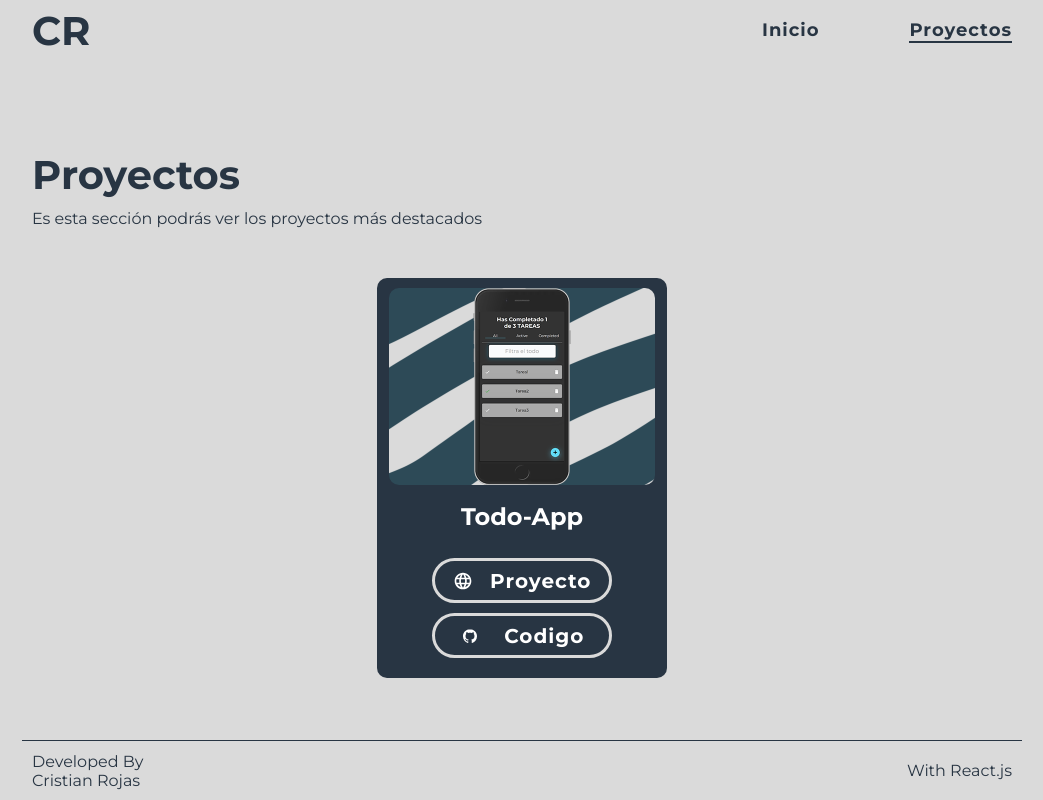
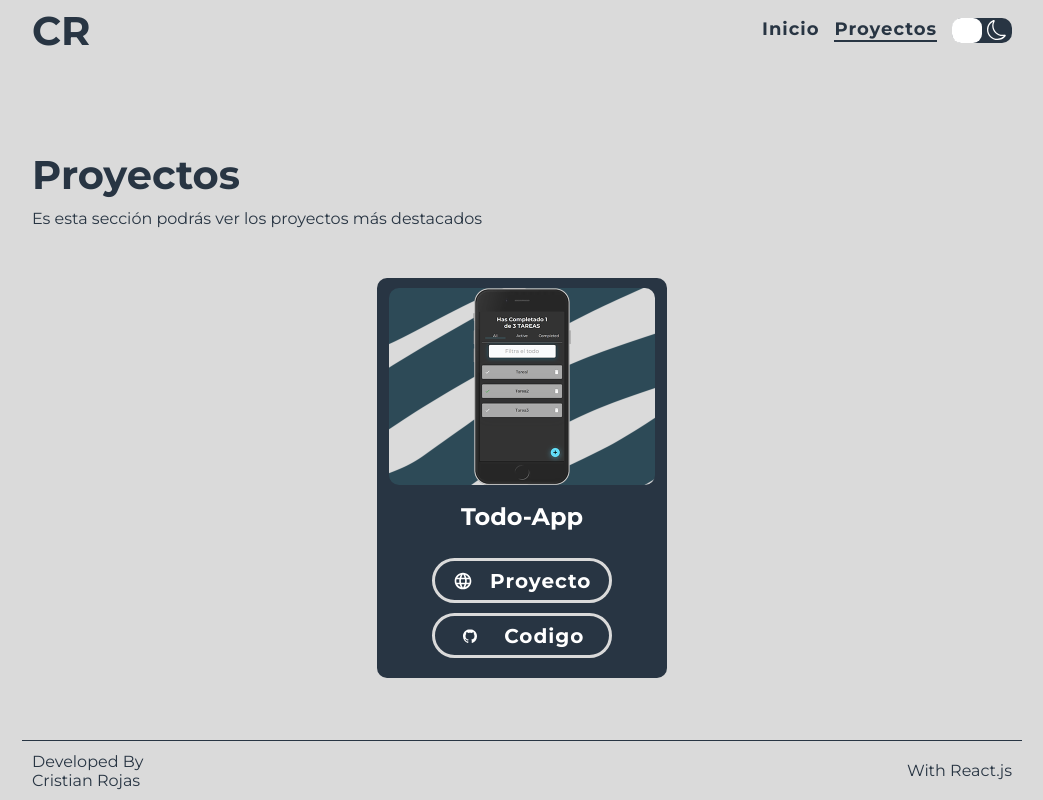
Before and after one commit to cristiandrc/cristiandrc.github.io, a React app: page /project in a window 1280 px wide. Shown: the whole page, without its empty margins (118-1161 px from the left). Built offline with nearby package versions, Linux system fonts and the light colour scheme.

Commit message:
add DarkMode

```diff
--- a/src/components/BurgerButton.jsx
+++ b/src/components/BurgerButton.jsx
@@ -15,7 +15,7 @@ const Span = styled.span`
   position: absolute;
   width: 30px;
   height: 4px;
-  background-color: black;
+  background-color: ${({ theme }) => theme.color};
   border-radius: 4px;
   left: 0;
   top: ${(props) => (props.top ? "3px" : props.center && "13px")};
--- /dev/null
+++ b/src/components/ButtonDarkMode.jsx
@@ -0,0 +1,48 @@
+import React from "react";
+import styled, { css } from "styled-components";
+import { BsMoon, BsSun } from "react-icons/bs";
+const Button = styled.button`
+  position: relative;
+  width: 60px;
+  height: 25px;
+  padding: 0;
+  display: flex;
+  justify-content: space-around;
+  align-items: center;
+  background-color: ${({ theme }) => theme.bgCards};
+  color: ${({ theme }) => theme.colorCards};
+  border-radius: 10px;
+  cursor: pointer;
+  transition: color 1s ease;
+  /* overflow: hidden; */
+
+  &::after {
+    content: "";
+    position: absolute;
+    background-color: #fff;
+    border-radius: 9px;
+    width: 50%;
+    height: 100%;
+    transition: transform 1s ease;
+    ${({ state }) =>
+      state === !true
+        ? css`
+            transform: translateX(-50%);
+          `
+        : css`
+            transform: translateX(50%);
+          `}
+  }
+`;
+
+const ButtonDarkMode = ({ stateDarkMode }) => {
+  const [darkMode, setDarkMode] = stateDarkMode;
+  return (
+    <Button onClick={() => setDarkMode(!darkMode)} state={darkMode}>
+      <BsSun size="20" />
+      <BsMoon size="20" />
+    </Button>
+  );
+};
+
+export { ButtonDarkMode };
--- a/src/components/Header.jsx
+++ b/src/components/Header.jsx
@@ -3,8 +3,9 @@ import { Link } from "../style/Header";
 import { useLocation } from "react-router-dom";
 import { HeaderStyle, Logo, Div, Nav } from "../style/Header";
 import { BurgerButton } from "./BurgerButton";
+import { ButtonDarkMode } from "./ButtonDarkMode";
 
-const Header = () => {
+const Header = ({ darkMode }) => {
   const [open, setOpen] = useState(false);
   const Home = useRef();
   const Project = useRef();
@@ -43,6 +44,9 @@ const Header = () => {
                 Proyectos
               </Link>
             </li>
+            <li>
+              <ButtonDarkMode stateDarkMode={darkMode} />
+            </li>
           </ul>
         </Nav>
         <BurgerButton onClick={setOpen} open={open} />
--- a/src/components/Layout.jsx
+++ b/src/components/Layout.jsx
@@ -2,10 +2,10 @@ import React from "react";
 import { Header } from "./Header";
 import { Footer } from "./Footer";
 import { Div, Section } from "../style/Layout";
-const Layout = ({ children }) => {
+const Layout = ({ children, darkMode }) => {
   return (
     <Div>
-      <Header />
+      <Header darkMode={darkMode} />
       <Section>{children}</Section>
       <Footer />
     </Div>
--- a/src/routes/App.jsx
+++ b/src/routes/App.jsx
@@ -1,19 +1,20 @@
-import React from "react";
+import React, { useState } from "react";
 import { BrowserRouter, Switch, Route } from "react-router-dom";
 import { ThemeProvider } from "styled-components";
 import { GlobalStyles } from "../style/GlobalStyles";
-import { ThemeLight } from "../style/Theme";
+import { ThemeLight, ThemeDark } from "../style/Theme";
 import { Layout } from "../components/Layout";
 import { Home } from "../containers/Home";
 import { Project } from "../containers/Project";
 import { NotFound } from "../containers/NotFound";
 
 const App = () => {
+  const [darkMode, setdarkMode] = useState(false);
   return (
     <BrowserRouter>
-      <ThemeProvider theme={ThemeLight}>
+      <ThemeProvider theme={darkMode ? ThemeDark : ThemeLight}>
         <GlobalStyles />
-        <Layout>
+        <Layout darkMode={[darkMode, setdarkMode]}>
           <Switch>
             <Route exact path="/" component={Home} />
             <Route path="/project" component={Project} />
--- a/src/style/Contact.js
+++ b/src/style/Contact.js
@@ -27,7 +27,8 @@ export const A = styled.a`
   padding-top: 30px;
   transition: 0.4s ease;
   &:hover {
-    color: ${({ theme }) => theme.bgColor};
+    /* color: ${({ theme }) => theme.color}; */
+    transform: scale(1.1);
   }
 `;
 
@@ -36,7 +37,7 @@ export const Cv = styled.a`
   place-items: center;
   width: 180px;
   height: 45px;
-  color: white;
+  color: ${({ theme }) => theme.colorCards};
   font-size: 20px;
   font-weight: bold;
   text-decoration: none;
--- a/src/style/Header.js
+++ b/src/style/Header.js
@@ -69,8 +69,9 @@ export const Nav = styled.nav`
     bottom: 0;
     display: flex;
     justify-content: center;
+
     align-items: center;
-    background-color: rgba(218, 218, 218, 0.829);
+    background-color: ${({ theme }) => theme.bgBurger};
     transition: 0.8s top ease;
     ul {
       flex-direction: column;
--- a/src/style/Theme.js
+++ b/src/style/Theme.js
@@ -3,6 +3,15 @@ const ThemeLight = {
   bgCards: "#283543",
   color: "#283543",
   colorCards: "#fff",
+  bgBurger: "#dadadad3",
 };
 
-export { ThemeLight };
+const ThemeDark = {
+  color: "#dadada",
+  bgColor: "#283543",
+  colorCards: "#283543",
+  bgCards: "#dfdede",
+  bgBurger: "#283543d3",
+};
+
+export { ThemeLight, ThemeDark };
```
